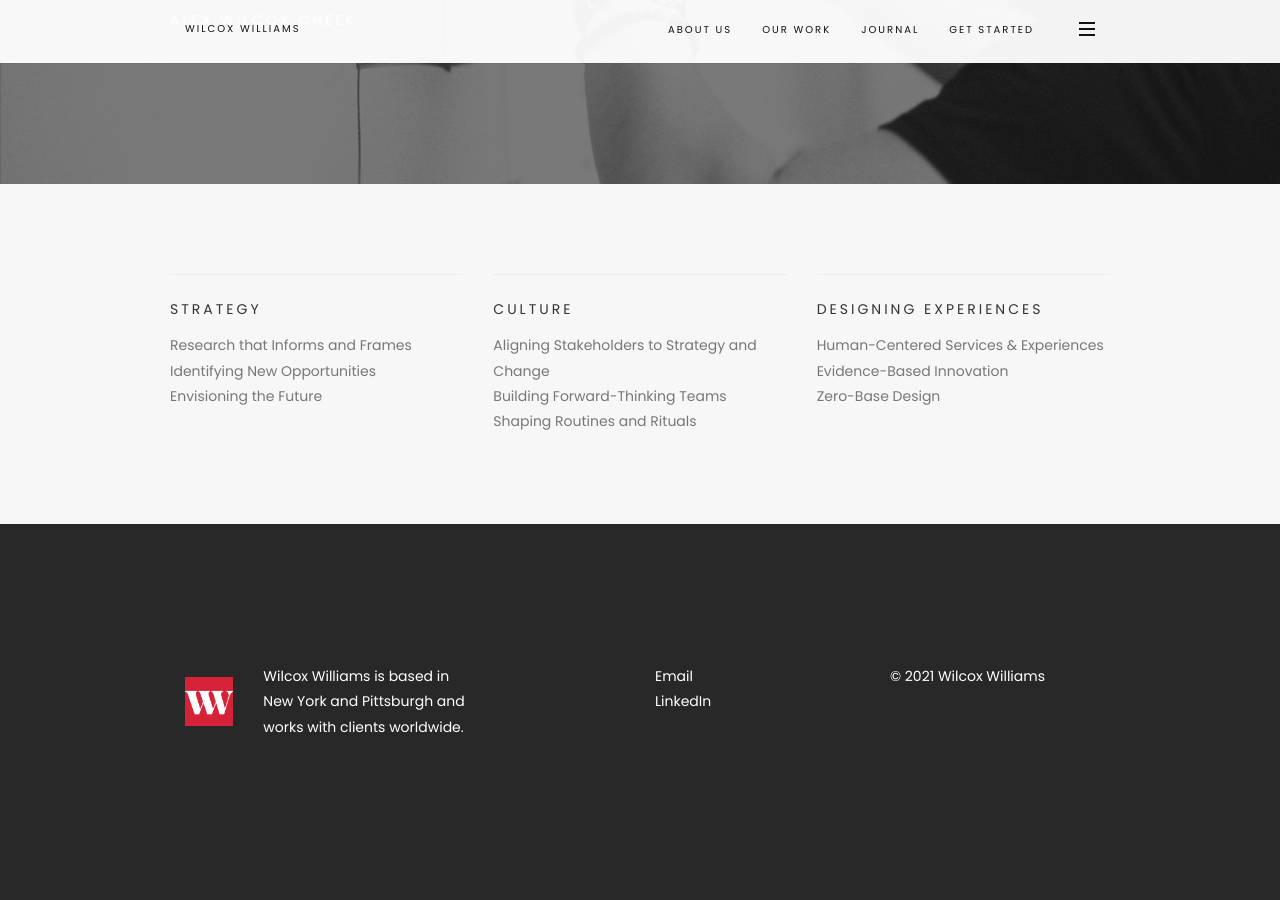
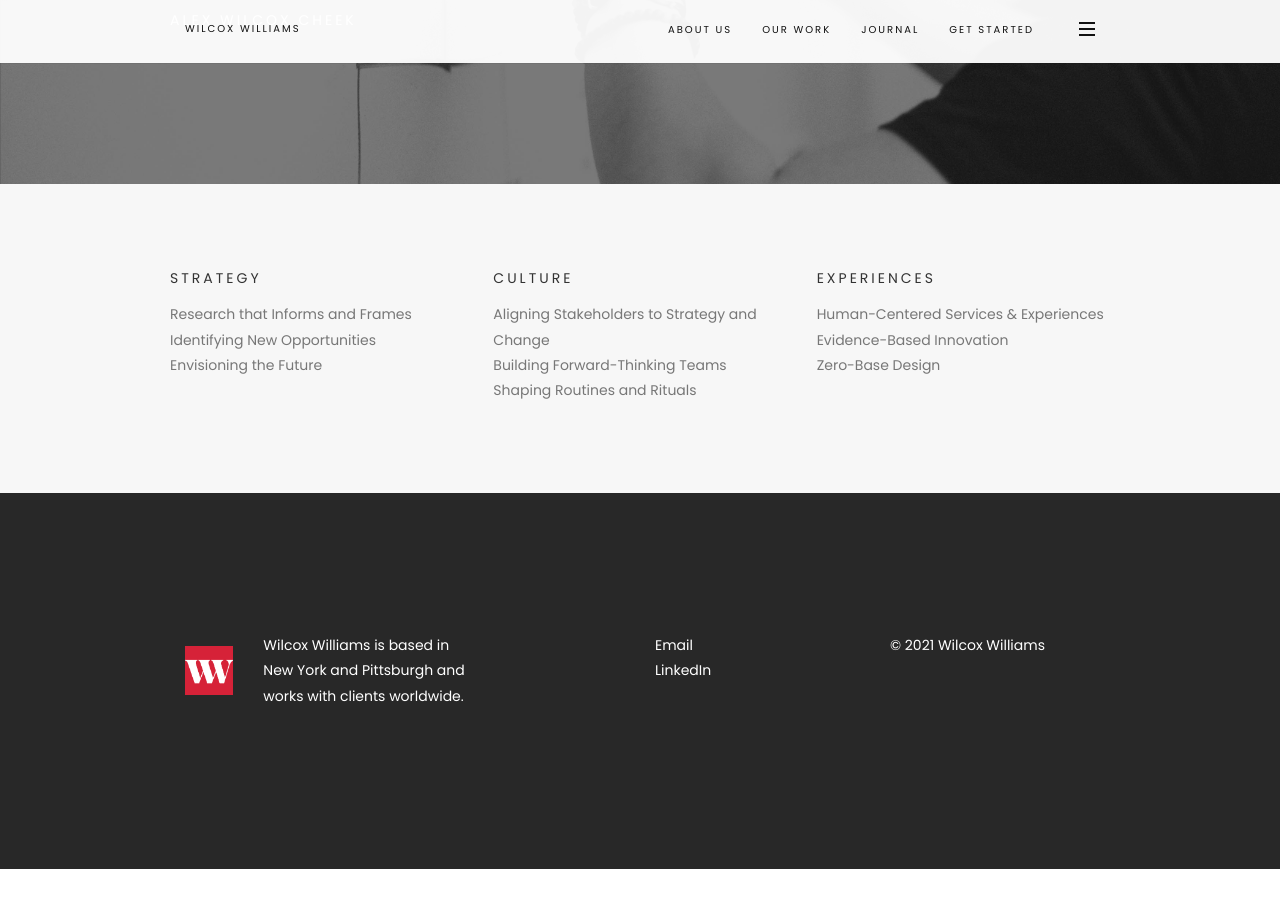
Before and after one commit to rwcstudio/wilcoxwilliams.github.io, a Jekyll site: the page built from work.html, in a window 1280 px wide and 900 px high, scrolled down 2164 px. Built offline with Jekyll 4.4.1, drawn with Linux system fonts in a browser that asks for light colours; some web fonts are replaced; after the commit the page ends 3033 px from its top, so only the background shows below that.

Commit message:
Update work.html

```diff
--- a/work.html
+++ b/work.html
@@ -79,7 +79,7 @@ Design is a humanistic lens that can bring clarity and purpose to your customer
 	<div class="container">
 	<div class="row">
 	<div class="col-sm-12 col-md-4 col-lg-4">
-	<hr><h4 class="font-alt">Strategy</h4>
+	<h4 class="font-alt">Strategy</h4>
 	<p>Research that Informs and Frames<br>
 		Identifying New Opportunities<br>
 		Envisioning the Future
@@ -87,14 +87,14 @@ Design is a humanistic lens that can bring clarity and purpose to your customer
 
 	</div>
 	<div class="col-sm-12 col-md-4 col-lg-4">
-	<hr><h4 class="font-alt">Culture</h4>
+	<h4 class="font-alt">Culture</h4>
 	<p>Aligning Stakeholders to Strategy and Change<br>
 		Building Forward-Thinking Teams<br>
 		Shaping Routines and Rituals</p>
 	</div>
 
 	<div class="col-sm-12 col-md-4 col-lg-4">
-	<hr><h4 class="font-alt">Designing Experiences</h4>
+	<h4 class="font-alt">Experiences</h4>
 	<p>Human-Centered Services & Experiences<br>
 		Evidence-Based Innovation<br>
 		Zero-Base Design
```
